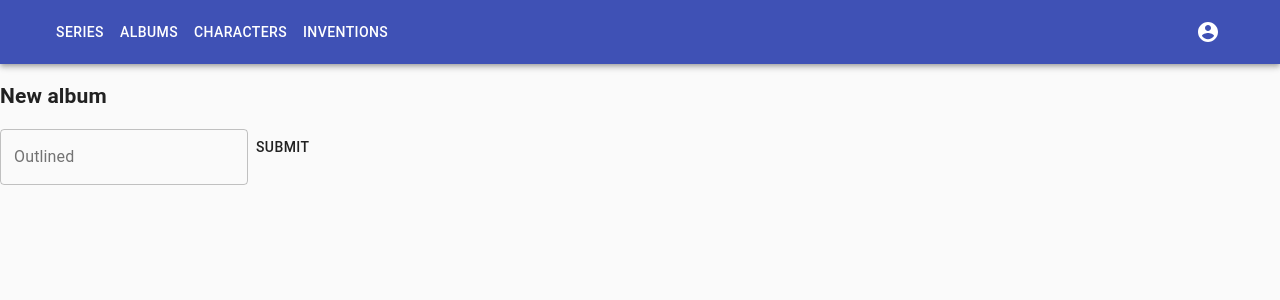
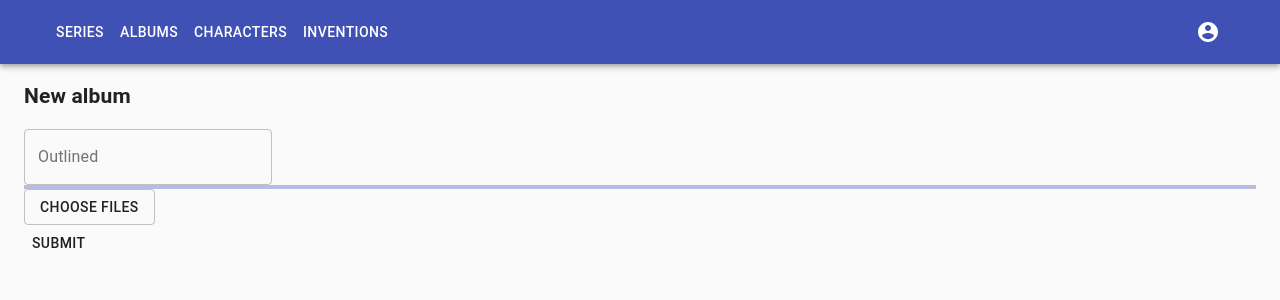
Before and after one commit to sstraatemans/suske-wiske-api, a Next.js app: page /admin/albums/1 in a window 1280 px wide. Shown: the top 300 px of the page. Built offline with nearby package versions, Linux system fonts and the light colour scheme; no server answers; sample sign-in values are in the browser's storage.

Commit message:
start uploading file

```diff
--- a/client/auth/index.ts
+++ b/client/auth/index.ts
@@ -5,6 +5,7 @@ const firebaseConfig = {
   authDomain: process.env.NEXT_PUBLIC_FIREBASE_AUTHDOMAIN,
   databaseURL: process.env.NEXT_PUBLIC_FIREBASE_DBURL,
   projectId: process.env.NEXT_PUBLIC_FIREBASE_PROJECTID,
+  storageBucket: process.env.NEXT_PUBLIC_FIREBASE_STORAGEBUCKET,
 };
 
 if (!getApps().length) {
--- /dev/null
+++ b/client/storage/index.ts
@@ -0,0 +1,41 @@
+import {
+  getStorage,
+  ref,
+  uploadBytesResumable,
+  UploadTask,
+  getDownloadURL,
+} from 'firebase/storage';
+
+const storage = getStorage();
+
+type Props = (
+  file: File,
+  onProgress: (progress: number) => void,
+  onSuccess: (downloadUrl: string) => void,
+  onError: (error: Error) => void
+) => void;
+
+const uploadFile: Props = (file, onProgress, onSuccess, onError) => {
+  const storageRef = ref(storage, 'some-child');
+  const task = uploadBytesResumable(storageRef, file);
+
+  task.on(
+    'state_changed',
+    (snapshot) => {
+      const progress = (snapshot.bytesTransferred / snapshot.totalBytes) * 100;
+      onProgress(progress);
+    },
+    (error) => {
+      onError(error);
+    },
+    () => {
+      // Handle successful uploads on complete
+      // For instance, get the download URL: https://firebasestorage.googleapis.com/...
+      getDownloadURL(task.snapshot.ref).then((downloadURL) => {
+        onSuccess(downloadURL);
+      });
+    }
+  );
+};
+
+export { storage, uploadFile };
--- a/components/Form/TextField.tsx
+++ b/components/Form/TextField.tsx
@@ -1,6 +1,6 @@
 import TextFieldMUI, { TextFieldProps } from '@material-ui/core/TextField';
 import { FC } from 'react';
 
-export const TextField: FC<TextFieldProps> = ({ value }) => {
-  return <TextFieldMUI label='Outlined' variant='outlined' value={value} />;
+export const TextField: FC<TextFieldProps> = (props) => {
+  return <TextFieldMUI label='Outlined' variant='outlined' {...props} />;
 };
--- /dev/null
+++ b/components/Form/UploadField.tsx
@@ -0,0 +1,30 @@
+import { ChangeEvent, ChangeEventHandler, useState } from 'react';
+import LinearProgress from '@material-ui/core/LinearProgress';
+import { makeStyles } from '@material-ui/core/styles';
+import { Box, Button } from '../';
+
+const useStyles = makeStyles({
+  input: {
+    display: 'none',
+  },
+});
+
+export const UploadField = ({ onChange, progress }) => {
+  const classes = useStyles();
+
+  const handleSelect = (event: ChangeEvent<HTMLInputElement>) => {
+    if (event.target?.files?.length) onChange(event.target.files[0]);
+  };
+
+  return (
+    <Box>
+      <label>
+        <LinearProgress variant='determinate' value={progress} />
+        <input className={classes.input} type='file' onChange={handleSelect} />
+        <Button className='btn-choose' variant='outlined' component='span'>
+          Choose Files
+        </Button>
+      </label>
+    </Box>
+  );
+};
--- a/components/Form/index.ts
+++ b/components/Form/index.ts
@@ -1 +1,2 @@
 export { TextField } from './TextField';
+export { UploadField } from './UploadField';
--- a/components/layouts/Admin/index.tsx
+++ b/components/layouts/Admin/index.tsx
@@ -96,6 +96,7 @@ const AdminLayout: FC<Props> = ({ children }) => {
           </Container>
         </AppBar>
       </header>
+      <Container>
         <main>
           {isLoading && (
             <Box p={2} display='flex' justifyContent='center'>
@@ -104,6 +105,7 @@ const AdminLayout: FC<Props> = ({ children }) => {
           )}
           {children}
         </main>
+      </Container>
       <footer></footer>
     </>
   );
--- a/pages/admin/albums/[id]/index.tsx
+++ b/pages/admin/albums/[id]/index.tsx
@@ -1,17 +1,36 @@
-import { useGetAlbumQuery } from '@hooks/.';
-import { AdminLayout } from '@layouts/.';
 import { NextPage } from 'next';
 import { useRouter } from 'next/router';
-import { TextField } from '@components/Form';
+import { useGetAlbumQuery } from '@hooks/.';
+import { uploadFile } from '@client/storage';
+import { AdminLayout } from '@layouts/.';
+import { TextField, UploadField } from '@components/Form';
 import { Button } from '@components/.';
+import { useState } from 'react';
 
 const Admin: NextPage = () => {
+  const [file, setFile] = useState<File>();
+  const [progress, setProgress] = useState<number>(0);
   const { query } = useRouter();
   const id = (query.id ?? '') as string;
   const { data } = useGetAlbumQuery(id);
 
-  const handleSubmit = () => {
+  const handleSelectImage = (image: File) => {
+    setFile(image);
+  };
+  const handleSubmit = (e: FormEvent) => {
+    e.preventDefault();
     console.log('submit');
+
+    if (file) {
+      uploadFile(
+        file,
+        (progress) => {
+          setProgress(progress);
+        },
+        () => {},
+        () => {}
+      );
+    }
   };
 
   return (
@@ -19,7 +38,8 @@ const Admin: NextPage = () => {
       <h2>{data?.album ? data.album.name : 'New album'}</h2>
 
       <form onSubmit={handleSubmit}>
-        <TextField value={data?.album?.name} />
+        <TextField defaultValue={data?.album?.name} />
+        <UploadField onChange={handleSelectImage} progress={progress} />
         <Button type='submit'>Submit</Button>
       </form>
       <pre>{JSON.stringify(data, null, 2)}</pre>
```
Lines whose indentation alone changed are shown as unchanged.
